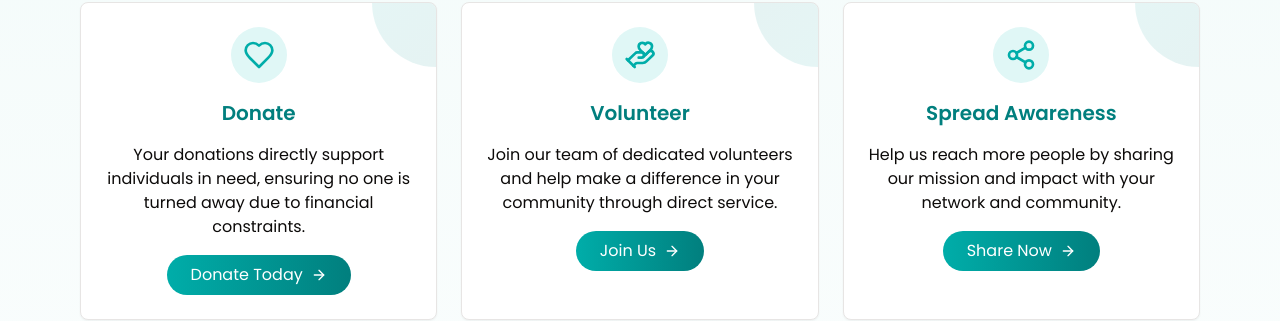
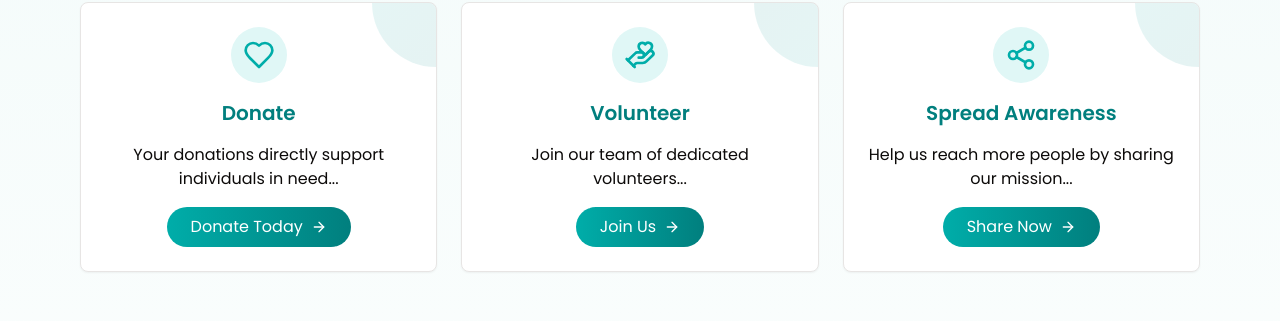
Before and after one commit to Prepco-creator/Prepco-Healthcare, a Next.js app: page /about in a window 1280 px wide. Shown: the part 1594-1915 px from the top of the page. Built offline with nearby package versions, Linux system fonts and the light colour scheme; a web font is replaced by a local one.

Commit message:
modified design

```diff
--- a/src/components/ActionAndServices/ActionAndServices.tsx
+++ b/src/components/ActionAndServices/ActionAndServices.tsx
@@ -1,7 +1,7 @@
 "use client";
 import React from 'react';
 import { Card, CardContent } from "@/components/ui/card";
-import {  Stethoscope, Heart, Subtitles } from 'lucide-react';
+import {  Stethoscope, Heart } from 'lucide-react';
 import Link from 'next/link';
 const ActionAndServices = () => {
 //   const actions = [
--- a/src/components/GetInvolved/GetInvolved.tsx
+++ b/src/components/GetInvolved/GetInvolved.tsx
@@ -9,25 +9,29 @@ const GetInvolved = () => {
     {
       title: "Donate",
       icon: Heart,
-      description: "Your donations directly support individuals in need, ensuring no one is turned away due to financial constraints.",
+      description: "Your donations directly support individuals in need...",
       action: "Donate Today",
-      gradient: "from-[#00ADA9] to-[#017F7E]"
+      gradient: "from-[#00ADA9] to-[#017F7E]",
+      link: "https://yourdonationpage.com"
     },
     {
       title: "Volunteer",
       icon: HandHeart,
-      description: "Join our team of dedicated volunteers and help make a difference in your community through direct service.",
+      description: "Join our team of dedicated volunteers...",
       action: "Join Us",
-      gradient: "from-[#017F7E] to-[#00ADA9]"
+      gradient: "from-[#017F7E] to-[#00ADA9]",
+      link: "https://yourvolunteerpage.com"
     },
     {
       title: "Spread Awareness",
       icon: Share2,
-      description: "Help us reach more people by sharing our mission and impact with your network and community.",
+      description: "Help us reach more people by sharing our mission...",
       action: "Share Now",
-      gradient: "from-[#00ADA9] to-[#017F7E]"
+      gradient: "from-[#00ADA9] to-[#017F7E]",
+      link: "https://yoursharepage.com"
     }
   ];
+
 
   return (
     <section className="relative min-h-screen w-full overflow-hidden bg-gradient-to-b from-[#f0faf9] to-white py-20">
@@ -73,10 +77,18 @@ const GetInvolved = () => {
                     </div>
                     <h3 className="text-center text-xl font-semibold text-[#017F7E]">{way.title}</h3>
                     <p className="text-center text-gray-600">{way.description}</p>
-                    <button className="mx-auto mt-4 flex items-center gap-2 rounded-full bg-gradient-to-r from-[#00ADA9] to-[#017F7E] px-6 py-2 text-white transition-transform hover:scale-105">
-                      {way.action}
-                      <ArrowRight className="h-4 w-4" />
-                    </button>
+                    <a
+  href={way.link}
+  target="_blank"
+  rel="noopener noreferrer"
+  >
+    <button className="mx-auto mt-4 flex  items-center gap-2 rounded-full bg-gradient-to-r from-[#00ADA9] to-[#017F7E] px-6 py-2 text-white transition-transform hover:scale-105 "
+>
+  {way.action}
+  <ArrowRight className="h-4 w-4" />
+  </button>
+</a>
+
                   </div>
                 </CardContent>
               </Card>
--- a/src/components/Hero-section/Herosection.tsx
+++ b/src/components/Hero-section/Herosection.tsx
@@ -1,7 +1,7 @@
 "use client";
 import React from "react";
 import { ArrowRight, Phone } from "lucide-react";
-import { Videos } from "../../../public/assets";
+// import { Videos } from "../../../public/assets";
 import Link from "next/link";
 import VideoPlayer from "../Videoplayer/Videoplayer";
 
--- a/src/components/Services/Services.tsx
+++ b/src/components/Services/Services.tsx
@@ -13,8 +13,8 @@ import {
   TestTube,
   Activity as Therapy,
   Users,
-  Home,
-  HelpCircle
+  // Home,
+  // HelpCircle
 } from "lucide-react";
 
 const Services = () => {
--- a/src/components/Videoplayer/Videoplayer.tsx
+++ b/src/components/Videoplayer/Videoplayer.tsx
@@ -1,5 +1,5 @@
 import React, { useState } from 'react';
-import { Play, Pause } from 'lucide-react';
+import { Play } from 'lucide-react';
 
 const VideoPlayer = () => {
   const [isPlaying, setIsPlaying] = useState(false);
```
